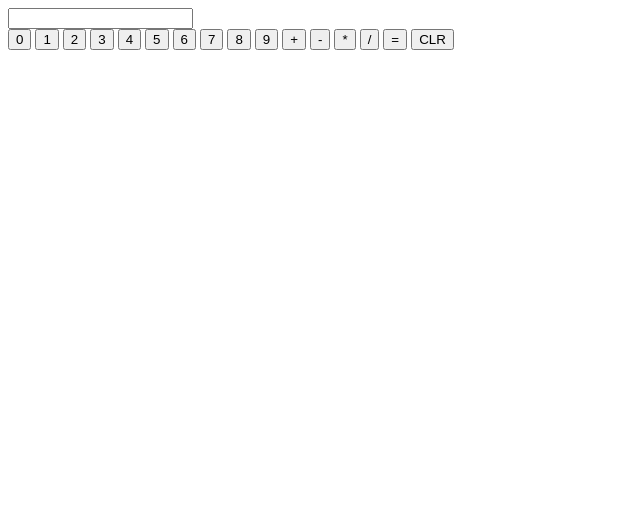
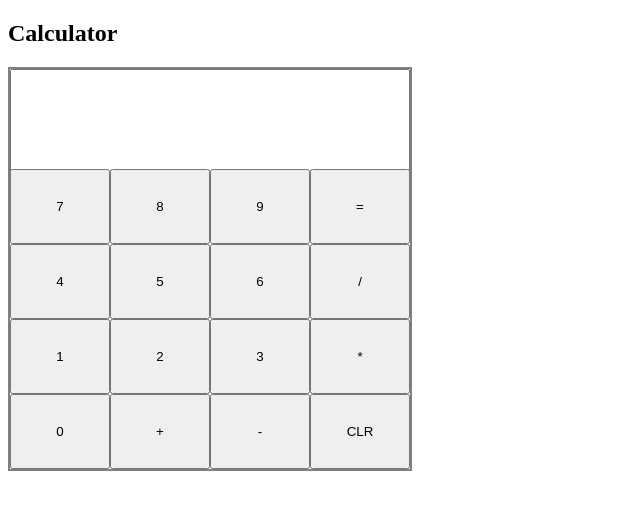
Before and after one commit to causeway-rms/odin-calculator, a plain HTML site: page index.html in a window 1280 px wide. Shown: the whole page, without its empty margins (0-640 px from the left). Drawn offline with Linux system fonts and the light colour scheme.

Commit message:
Add basic CSS to calculator UI and modify buttons

```diff
--- a/index.html
+++ b/index.html
@@ -8,27 +8,28 @@
     <link href="./style.css" rel="stylesheet">
 </head>
 <body>
+    <h2>Calculator</h2>
     <div class = "main">
         <div class = "display">
             <input type="text" class ="display-text">
         </div>
         <div class = "panel">
-            <button class = "numbers" id="zero">0</button>
+            <button class = "numbers" id="seven">7</button>
+            <button class = "numbers" id="eight">8</button>
+            <button class = "numbers" id="nine">9</button>
+            <button class = "operators" id="equal-to">=</button>
+            <button class = "numbers" id="four">4</button>
+            <button class = "numbers" id="five">5</button>
+            <button class = "numbers" id="six">6</button>
+            <button class = "operators" id="divide">/</button>
             <button class = "numbers" id="one">1</button>
             <button class = "numbers" id="two">2</button>
             <button class = "numbers" id="three">3</button>
-            <button class = "numbers" id="four">4</button>
-            <button class = "numbers" id="five">5</button>
-            <button class = "numbers" id="six">6</button>
-            <button class = "numbers" id="seven">7</button>
-            <button class = "numbers" id="eight">8</button>
-            <button class = "numbers" id="nine">9</button>
-            <button class = "operators" id="">+</button>
-            <button class = "operators" id="">-</button>
-            <button class = "operators" id="">*</button>
-            <button class = "operators" id="">/</button>
-            <button class = "operators" id="">=</button>
-            <button class = "operators" id="">CLR</button>
+            <button class = "operators" id="multiply">*</button>
+            <button class = "numbers" id="zero">0</button>
+            <button class = "operators" id="add">+</button>
+            <button class = "operators" id="subtract">-</button>
+            <button class = "operators" id="clear">CLR</button>
         </div>
     </div>
     <script src="./script.js"></script>
--- a/style.css
+++ b/style.css
@@ -0,0 +1,31 @@
+.main {
+    width: 400px;
+    height: 400px;
+    border: solid 2px gray;
+}
+
+.display {
+    width: 400px;
+    height: 25%;
+    display: flex;
+}
+
+.display-text {
+    width: 100%;
+    height: 100%;
+    text-align: right;
+    font-size: xx-large;
+}
+
+.panel {
+    width: 400px;
+    height: 300px;
+    display: flex;
+    flex-wrap: wrap;
+    font-size: medium;
+}
+
+.numbers, .operators {
+    flex-basis: 25%;
+    box-sizing: border-box;
+}
```
